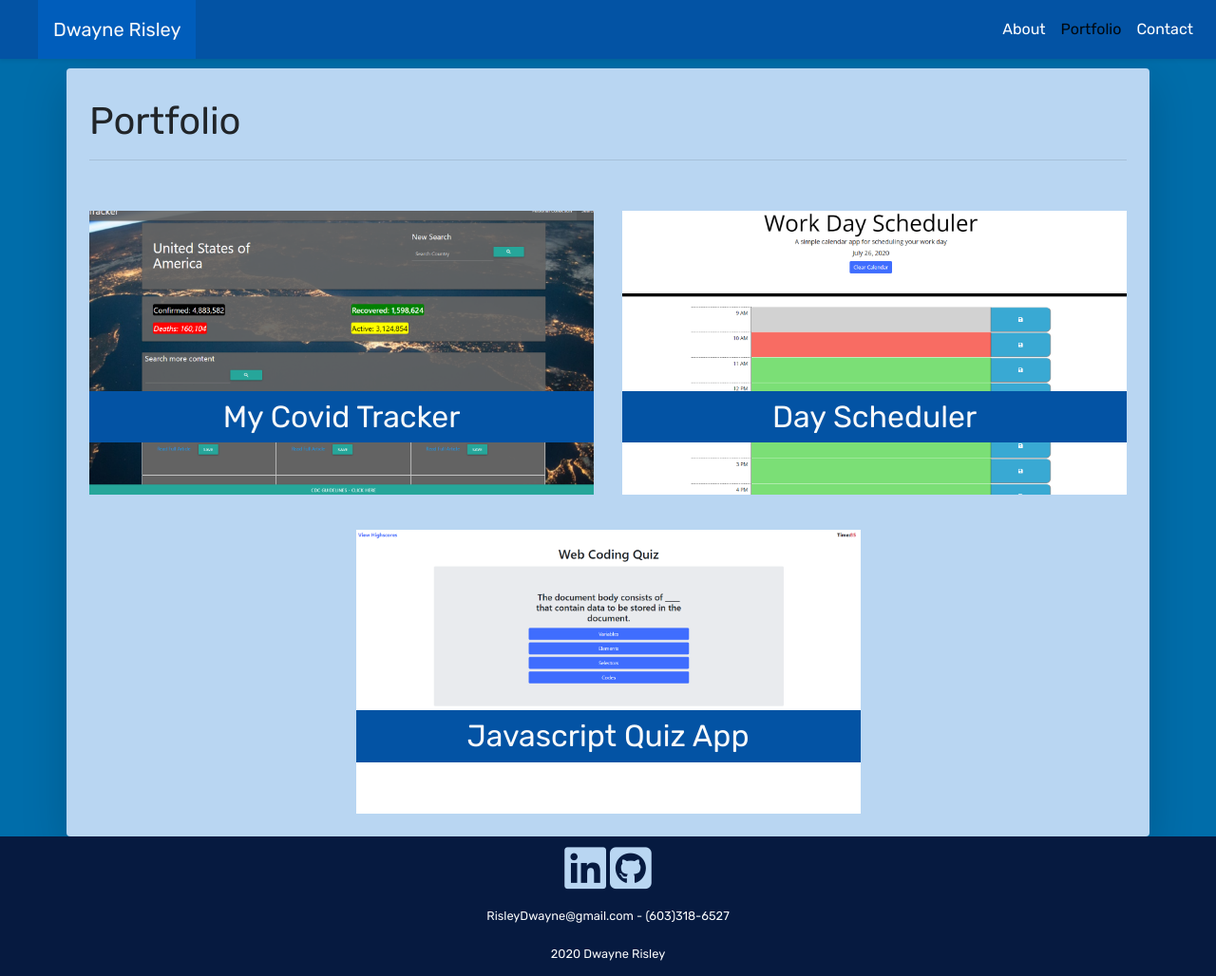
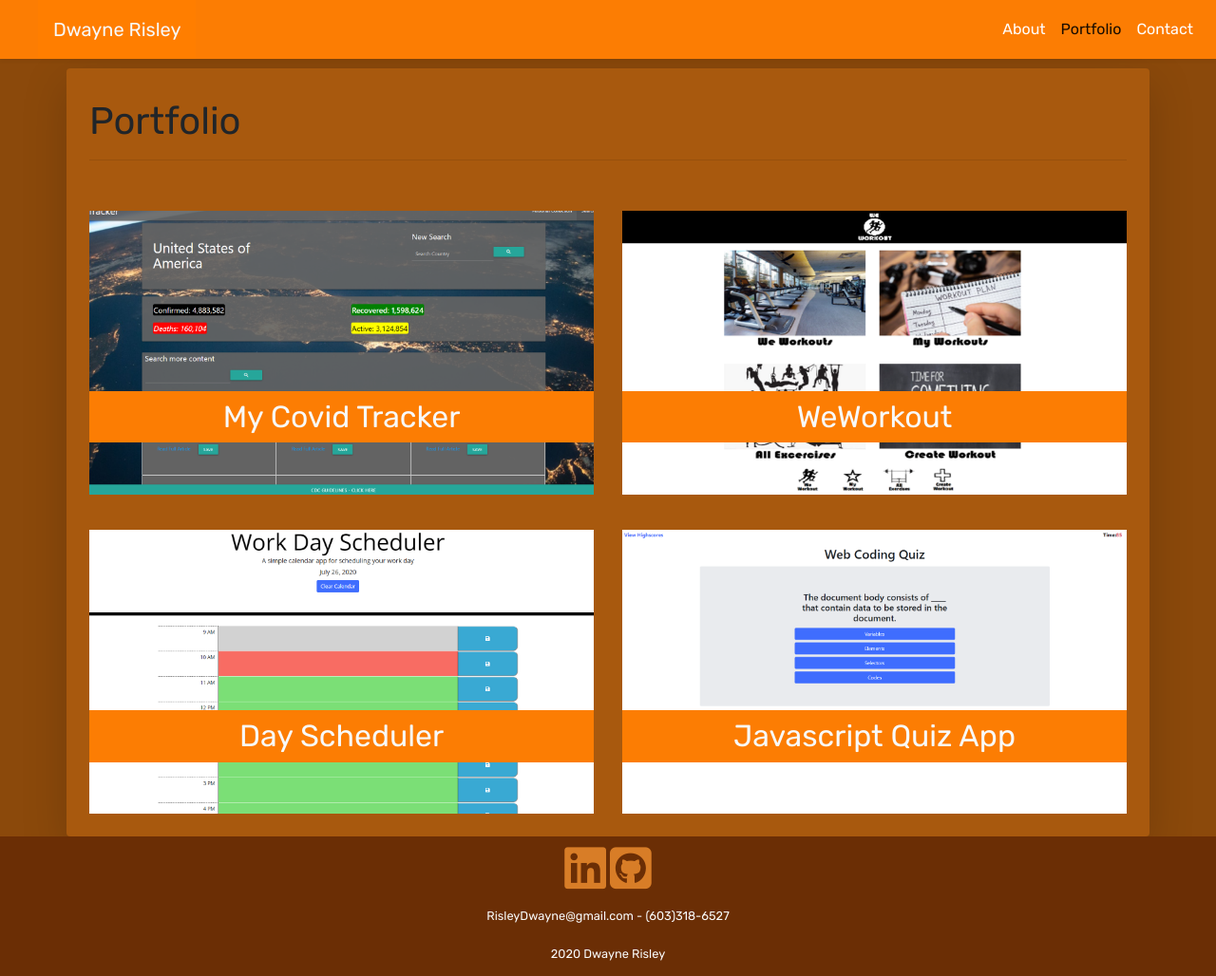
Before and after one commit to RisleyDwayne/responsive-portfolio, a plain HTML site: page portfolio.html in a window 1280 px wide. Shown: the whole page at 95% size. Drawn offline with nearby package versions, Linux system fonts and the light colour scheme.

Commit message:
portfolio/style update

```diff
--- a/assets/style.css
+++ b/assets/style.css
@@ -3,19 +3,19 @@
 
 /* Body BG */
 body {
-    background: #006DAA;
+    background: #8b490b;
     font-family: Rubik, sans-serif;
 }
 
 /* Navbar */
 nav.bg {
 
-	background-color: #0353A4;
+	background-color: #fc7d03;
 }
 
 nav a.navbar-brand {
 	font-family: Rubik, sans-serif;
-    background-color: #005dbb;
+    background-color: #ff7e00;
 }
 
 .navbar-light .navbar-nav .nav-link {
@@ -30,7 +30,7 @@ main p{
 /* social media icons */
 a i {
 	font-size: 50px;
-	color: #B9D6F2;
+	color: #d87d27;
 }
 
 a i:hover {
@@ -41,7 +41,7 @@ a i:hover {
 div.about-me,
 div.portfolio,
 div.contact {
-	background-color: #B9D6F2;
+	background-color: #a8590e;
 }
 
 /* name overlay for portfolio items */
@@ -49,14 +49,14 @@ div.portfolio-item h2 {
 	position: relative;
 	top: 75%;
 	margin-top: -25px;
-	background-color: #0353A4;
+	background-color: #fc7d03;
 }
 
 #submitButton{
-	background-color: #0353A4;
+	background-color: #fc7d03;
 }
 
 /* Footer */
 footer.footer {
-	background-color:#061A40;
+	background-color:#6b2e05;
 }
--- a/portfolio.html
+++ b/portfolio.html
@@ -59,6 +59,12 @@
                         </a>
                     </div>
                     <div class="col-md-6 col-sm-12 portfolio-item">
+                        <h2 class="p-2 text-center text-light container-fluid">WeWorkout</h2>
+                        <a href="https://github.com/RisleyDwayne/we-workout">
+                            <img class="img-fluid" src="./assets/images/weworkout.png" alt="WeWorkout">
+                        </a>
+                    </div>
+                    <div class="col-md-6 col-sm-12 portfolio-item">
                         <h2 class="p-2 text-center text-light container-fluid">Day Scheduler</h2>
                         <a href="https://github.com/RisleyDwayne/day-scheduler">
                             <img class="img-fluid" src="./assets/images/scheduler.png" alt="Day Scheduler">
@@ -70,6 +76,8 @@
                             <img class="img-fluid" src="./assets/images/codequiz.png" alt="Javascript Quiz App">
                         </a>
                     </div>
+
+
                 </div>
             </div>
         </section>
```
Also changed, not shown: assets/images/weworkout.png (added).
